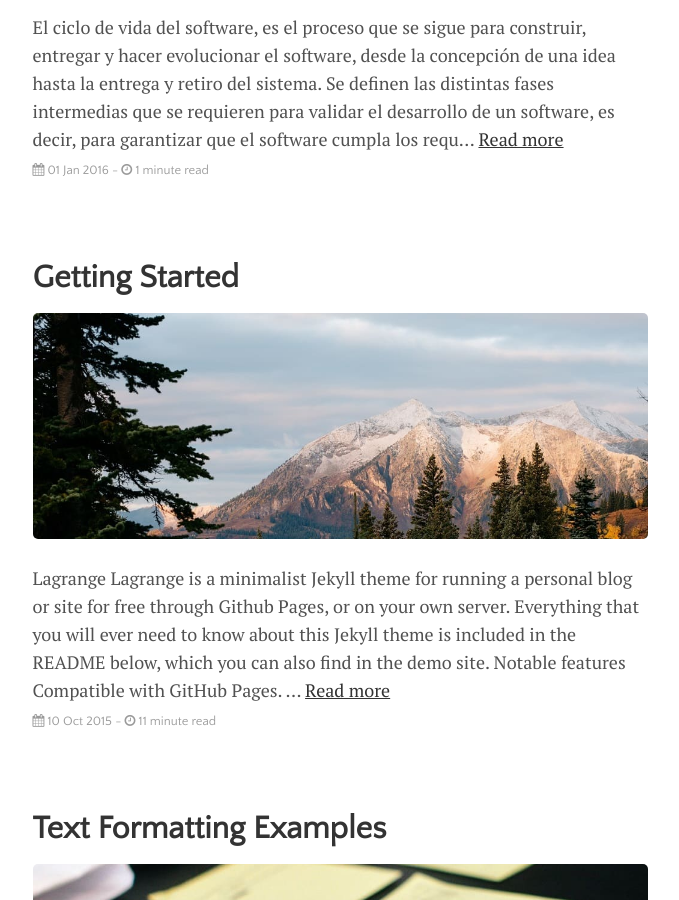
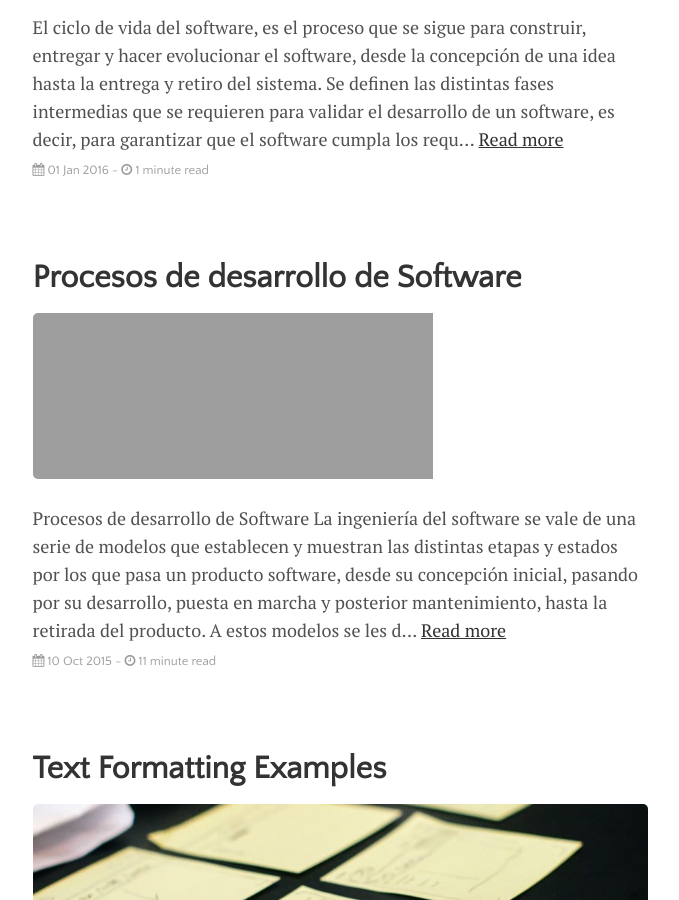
Before and after one commit to Paolo19010/Miblog, a Jekyll site: the page built from index.html, in a window 1280 px wide and 900 px high, scrolled down 462 px. Shown: the whole window, without its empty margins (300-979 px from the left). Built offline with Jekyll 4.4.1, drawn with Linux system fonts in a browser that asks for light colours; the list of posts is cut into pages by our own code.

Commit message:
subi3
subi3

```diff
--- a/_posts/2015-10-10-getting-started.md
+++ b/_posts/2015-10-10-getting-started.md
@@ -1,15 +1,15 @@
 ---
 layout: post
-title: "Getting Started"
-author: "Paul Le"
+title: "Procesos de desarrollo de Software"
+author: "Paolo Alvarez"
 categories: journal
 tags: [documentation,sample]
-image: forest.jpg
+image: proceso1.jpg
 ---
 
-# Lagrange
+# Procesos de desarrollo de Software
 
-Lagrange is a minimalist Jekyll theme for running a personal blog or site for free through [Github Pages](https://pages.github.com/), or on your own server. Everything that you will ever need to know about this Jekyll theme is included in the README below, which you can also find in [the demo site](https://lenpaul.github.io/Lagrange/).
+La ingeniería del software se vale de una serie de modelos que establecen y muestran las distintas etapas y estados por los que pasa un producto software, desde su concepción inicial, pasando por su desarrollo, puesta en marcha y posterior mantenimiento, hasta la retirada del producto. A estos modelos se les denomina “Modelos de ciclo de vida del software”. Un modelo de ciclo de vida de software es una vista de las actividades que ocurren durante el desarrollo de software, intenta determinar el orden de las etapas involucradas y los criterios de transición asociados entre estas etapas.
 
 ![alt text](https://user-images.githubusercontent.com/8409329/32631384-17107870-c56e-11e7-932f-deeb7c12e4db.png "Lagrange Demo Image")
 
```
Also changed, not shown: assets/img/proceso1.png (added).
